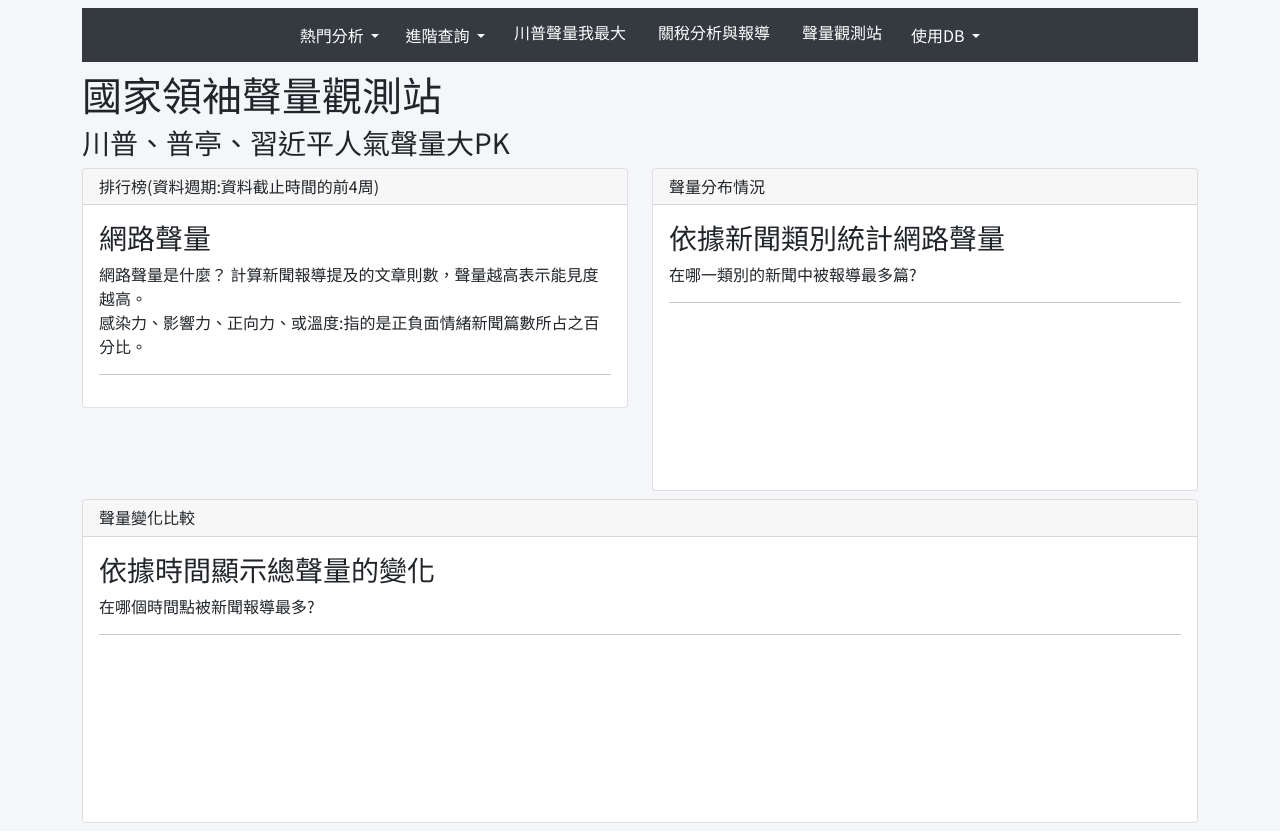
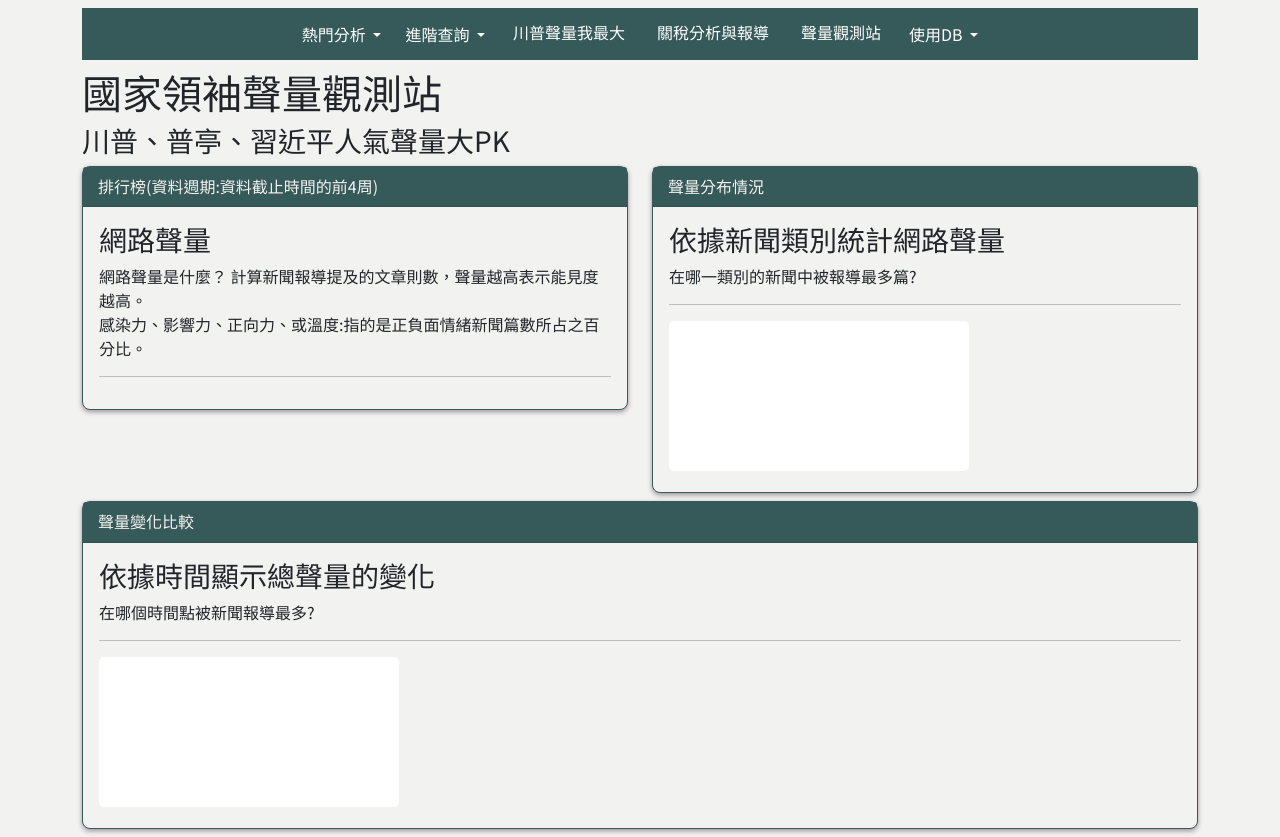
Before and after one commit to whaleShark92/udn_site_news_analysis_django, a Django app: template app_presidents/templates/app_presidents/home.html in a window 1280 px wide. Run offline with Django 3.2, Linux system fonts and the light colour scheme; the template is opened without the code that fills it, so the values that code supplies are empty; a map, chart or similar area stays blank; some libraries are stand-ins or nearby versions.

Commit message:
base.html css done

```diff
--- a/app_user_keyword/templates/app_user_keyword/home.html
+++ b/app_user_keyword/templates/app_user_keyword/home.html
@@ -16,7 +16,7 @@
           <label class="col-md-3 col-form-label">關心哪個關鍵詞?</label>
           <div class="col-md-9">
             <input id="input_keyword" name="userkey" value="台灣 美國" class="form-control" />
-            <div class="form-text text-muted">查找關鍵字，可輸入多個，空白隔開。主要以人名，產品，地理區域為主(搜尋斷詞後的詞語，並非全文搜尋)。</div>
+            <div class="form-text">查找關鍵字，可輸入多個，空白隔開。主要以人名，產品，地理區域為主(搜尋斷詞後的詞語，並非全文搜尋)。</div>
           </div>
         </div>
 
@@ -95,7 +95,7 @@
               <input class="form-check-input" type="radio" id="wk12" value="12" name="wkradio" checked  />
               <label class="form-check-label" for="wk12">12</label>
             </div>
-            <div class="form-text text-muted">以最新資料時間為準，往前推多少周?</div>
+            <div class="form-text">以最新資料時間為準，往前推多少周?</div>
           </div>
         </div>
         <div class="mb-3 row">
--- a/app_user_keyword_db/templates/app_user_keyword_db/home.html
+++ b/app_user_keyword_db/templates/app_user_keyword_db/home.html
@@ -378,7 +378,7 @@
         const num_articles = received["num_articles"];
         $("#num_articles").empty();
         $("#num_articles").append(
-          `<h2 style="color:red">總篇數:${num_articles}</h2>`
+          `<h2 style="color:#A65233">總篇數:${num_articles}</h2>`
         );
 
         // show news title and link
@@ -535,7 +535,7 @@
         datasets: [
           {
             label: "s2",
-            borderColor: "red",
+            borderColor: "#A65233",
             data: data_key_time_freq, // your data here!
           },
         ],
--- a/templates/base.html
+++ b/templates/base.html
@@ -16,8 +16,9 @@
       rel="stylesheet"
     />
     <style>
+      {% comment %} #260224 #365959 #F2F2F0 #F2E2CE #A65233 {% endcomment %}
       body {
-        background-color: #f5f6fa;
+        background-color: #F2F2F0;
         font-family: "Noto Sans TC", sans-serif;
       }
       .custom-container {
@@ -29,18 +30,88 @@
         margin-bottom: 40px;
       }
       .navbar-custom {
-        background-color: #343a40 !important;
+        background-color: #365959;
       }
-      .navbar-custom .navbar-brand,
       .navbar-custom .nav-link,
-      .navbar-custom .dropdown-item {
+      .navbar-custom .dropdown-item,
+      .navbar-custom .btn-dropdown-css {
+        color: #ffffff  ;
+        background-color: #365959 !important;
+        border: none;
+      }
+      .navbar-custom .nav-link:hover,
+      .navbar-custom .dropdown-item:hover,
+      .navbar-custom .btn-dropdown-css:hover {
+        background-color: #260224 !important;
         color: #ffffff !important;
+        opacity: 0.9;
       }
       .navbar-custom .dropdown-menu {
-        background-color: #495057;
+        background-color: #365959;
+        border: none;
       }
-      .navbar-custom .dropdown-item:hover {
-        background-color: #6c757d;
+      .navbar-custom .dropdown-menu .dropdown-item {
+        background-color: #365959;
+        color: #ffffff ;
+      }
+      .navbar-custom .dropdown-menu .dropdown-item:hover {
+        background-color: #365959;
+      }
+      .card {
+        background-color: #F2F2F0;
+        border: 1px solid #365959;
+        border-radius: 8px;
+        box-shadow: 0 2px 5px rgba(38, 2, 36, 0.4);
+      }
+
+      .card-header {
+        background-color: #365959;
+        color: #F2F2F0;
+        padding: 10px 15px;
+      }
+
+      .form-control {
+        background-color: #F2E2CE;
+        border: 1px solid #A65233;
+        color: #260224;
+      }
+
+      .form-check-label,
+      .col-form-label {
+        color: #260224;
+      }
+
+      .form-text {
+        color: #A65233;
+      }
+
+      .btn-primary {
+        background-color: #A65233;
+        border: none;
+        color: #F2F2F0;
+      }
+
+      .btn-primary:hover {
+        background-color: #832f1a;
+      }
+
+      .list-group-item {
+        background-color: #F2F2F0;
+        color: #260224;
+        border-color: #365959;
+      }
+
+      h2, h6 {
+        color: #F2F2F0;
+      }
+
+      label {
+        color: #260224;
+      }
+
+      canvas {
+        background-color: #ffffff;
+        border-radius: 5px;
       }
     </style>
 
@@ -72,8 +143,7 @@
                   <div class="btn-group">
                     <button
                       type="button"
-                      class="btn dropdown-toggle"
-                      style="color: white"
+                      class="btn btn-dropdown-css dropdown-toggle"
                       data-bs-toggle="dropdown"
                       aria-expanded="false"
                     >
@@ -97,8 +167,7 @@
                   <div class="btn-group">
                     <button
                       type="button"
-                      class="btn dropdown-toggle"
-                      style="color: white"
+                      class="btn btn-dropdown-css dropdown-toggle"
                       data-bs-toggle="dropdown"
                       aria-expanded="false"
                     >
@@ -138,8 +207,7 @@
                   <div class="btn-group">
                     <button
                       type="button"
-                      class="btn dropdown-toggle"
-                      style="color: white"
+                      class="btn btn-dropdown-css dropdown-toggle"
                       data-bs-toggle="dropdown"
                       aria-expanded="false"
                     >
```
Also changed, not shown: app_tariff/templates/app_tariff/home.html (+8 -8 lines).
